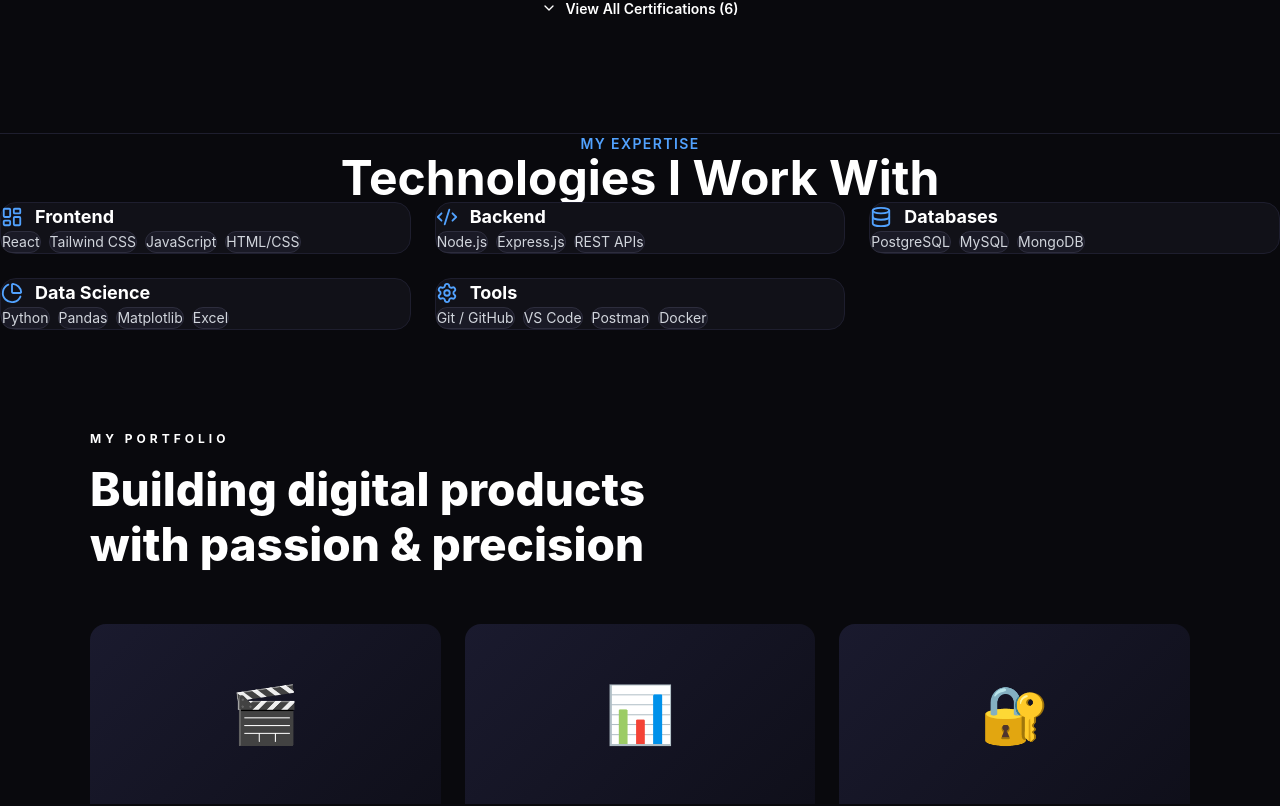
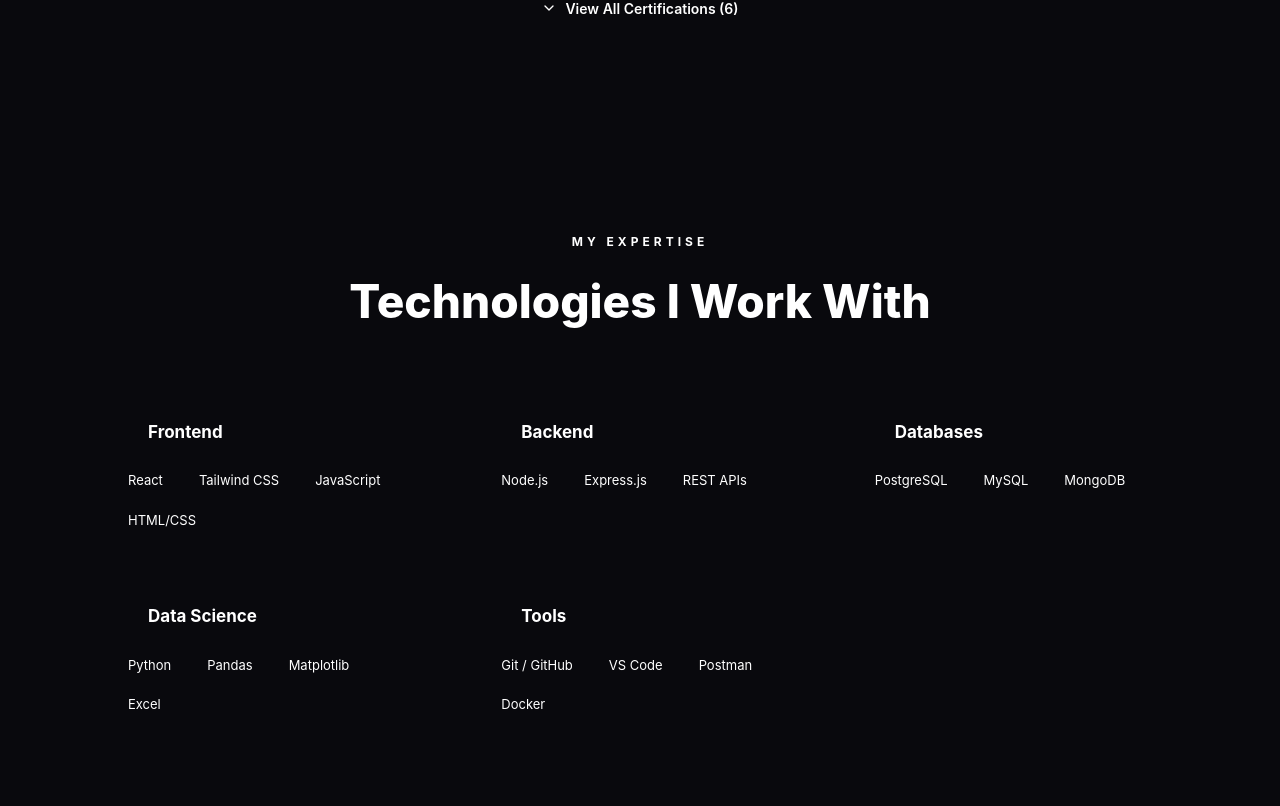
Before and after one commit to SamniHasnath/Portofolio-Website---NEW, a React app in the folder frontend/: page / in a window 1280 px wide. Shown: the part 3220-4026 px from the top of the page. Built offline with nearby package versions, Linux system fonts and the light colour scheme; the HTML template or start-up script is replaced by a standard one.

Commit message:
Update Skills section

```diff
--- a/frontend/src/components/Skills/Skills.jsx
+++ b/frontend/src/components/Skills/Skills.jsx
@@ -1,67 +1,58 @@
 import { LayoutDashboard, Code2, Database, PieChart, Settings } from 'lucide-react';
 
 const skillGroups = [
-  {
-    icon: <LayoutDashboard size={22} className="text-blue-400" />,
-    title: 'Frontend',
-    tags: ['React', 'Tailwind CSS', 'JavaScript', 'HTML/CSS'],
-  },
-  {
-    icon: <Code2 size={22} className="text-blue-400" />,
-    title: 'Backend',
-    tags: ['Node.js', 'Express.js', 'REST APIs'],
-  },
-  {
-    icon: <Database size={22} className="text-blue-400" />,
-    title: 'Databases',
-    tags: ['PostgreSQL', 'MySQL', 'MongoDB'],
-  },
-  {
-    icon: <PieChart size={22} className="text-blue-400" />,
-    title: 'Data Science',
-    tags: ['Python', 'Pandas', 'Matplotlib', 'Excel'],
-  },
-  {
-    icon: <Settings size={22} className="text-blue-400" />,
-    title: 'Tools',
-    tags: ['Git / GitHub', 'VS Code', 'Postman', 'Docker'],
-  },
+  { Icon: LayoutDashboard, title: 'Frontend', tags: ['React', 'Tailwind CSS', 'JavaScript', 'HTML/CSS'] },
+  { Icon: Code2,          title: 'Backend',  tags: ['Node.js', 'Express.js', 'REST APIs'] },
+  { Icon: Database,       title: 'Databases', tags: ['PostgreSQL', 'MySQL', 'MongoDB'] },
+  { Icon: PieChart,       title: 'Data Science', tags: ['Python', 'Pandas', 'Matplotlib', 'Excel'] },
+  { Icon: Settings,       title: 'Tools', tags: ['Git / GitHub', 'VS Code', 'Postman', 'Docker'] },
 ];
 
 export default function Skills() {
   return (
-    <section id="skills" className="py-28 px-6 bg-[#09090d] border-t border-[#1e1e2e]">
-      <div className="max-w-7xl mx-auto">
-        {/* Header */}
-        <div className="text-center mb-16">
-          <p className="text-blue-400 text-sm font-semibold tracking-widest uppercase mb-4">
+    <section id="skills" className="sec" style={{
+      padding: '100px 24px', background: 'var(--c-bg)',
+      borderTop: '1px solid var(--c-border)',
+    }}>
+      <div style={{ maxWidth: '1100px', margin: '0 auto' }}>
+        <div className="reveal" style={{ textAlign: 'center', marginBottom: '60px' }}>
+          <p style={{
+            color: 'var(--c-accent)', fontSize: '12px', fontWeight: '700',
+            letterSpacing: '4px', textTransform: 'uppercase', marginBottom: '16px',
+          }}>
             My Expertise
           </p>
-          <h2 className="text-4xl md:text-5xl font-bold text-white">
+          <h2 style={{
+            fontSize: 'clamp(28px, 4vw, 46px)', fontWeight: '800', color: 'var(--c-text)',
+          }}>
             Technologies I Work With
           </h2>
         </div>
 
-        {/* Grid */}
-        <div className="grid md:grid-cols-3 gap-6">
-          {skillGroups.map((group) => (
-            <div
-              key={group.title}
-              className="bg-[#111118] border border-[#1e1e2e] rounded-2xl p-6 hover:border-[#2d2d4d] transition-colors"
+        <div className="reveal reveal-grid" style={{
+          display: 'grid',
+          gridTemplateColumns: 'repeat(auto-fit, minmax(280px, 1fr))',
+          gap: '20px',
+        }}>
+          {skillGroups.map(({ Icon, title, tags }) => (
+            <div key={title} style={{
+              background: 'var(--c-card)', border: '1px solid var(--c-border)',
+              borderRadius: '16px', padding: '24px', transition: 'border-color 0.2s',
+            }}
+              onMouseEnter={e => (e.currentTarget.style.borderColor = 'var(--c-border-hover)')}
+              onMouseLeave={e => (e.currentTarget.style.borderColor = 'var(--c-border)')}
             >
-              {/* Category header */}
-              <div className="flex items-center gap-3 mb-5">
-                {group.icon}
-                <h3 className="text-white font-bold text-lg">{group.title}</h3>
+              <div style={{ display: 'flex', alignItems: 'center', gap: '12px', marginBottom: '20px' }}>
+                <Icon size={22} color="var(--c-accent)" />
+                <h3 style={{ color: 'var(--c-text)', fontWeight: '700', fontSize: '17px' }}>{title}</h3>
               </div>
-
-              {/* Tags */}
-              <div className="flex flex-wrap gap-2">
-                {group.tags.map((tag) => (
-                  <span
-                    key={tag}
-                    className="px-3 py-1.5 rounded-full bg-[#1a1a26] border border-[#2d2d3d] text-gray-300 text-sm"
-                  >
+              <div style={{ display: 'flex', flexWrap: 'wrap', gap: '8px' }}>
+                {tags.map((tag) => (
+                  <span key={tag} style={{
+                    padding: '6px 14px', borderRadius: '999px',
+                    background: 'var(--c-input)', border: '1px solid var(--c-border-md)',
+                    color: 'var(--c-text-2)', fontSize: '13px',
+                  }}>
                     {tag}
                   </span>
                 ))}
```
